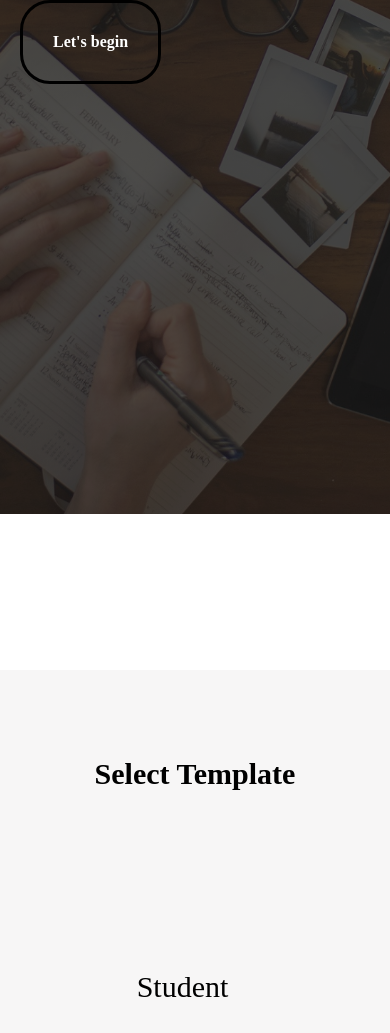
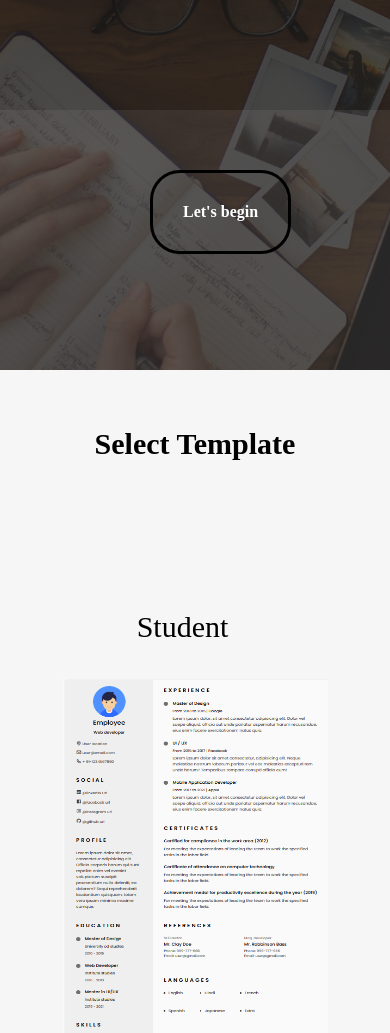
Before and after one commit to ShreyanshBhagat11/Resume-Builder, a plain HTML site: page index.html in a window 390 px wide. Shown: the part 330-1363 px from the top of the page. Drawn offline with Linux system fonts and the light colour scheme.

Commit message:
Update style.css

```diff
--- a/CSS/style.css
+++ b/CSS/style.css
@@ -142,7 +142,7 @@
         font-size: 20px;
     }
 
-    @media screen and (max-width: 430px) {
+   /* @media screen and (max-width: 430px) {
        .content h1 {
             margin: 15px -25px;
         }
@@ -153,7 +153,7 @@
         #img-section {
             display: flex;
             flex-wrap: wrap;
-            /* grid-template-rows: repeat(1, auto); */
+            /* grid-template-rows: repeat(1, auto);
             flex-direction: column;
         }
         .img-size {
@@ -175,7 +175,7 @@
             font-size: 30px;
             position: relative;
             top: 300px;
-            /* left: 0px; */
+            /* left: 0px;
             right: 70px;
         }
         #startBtn {
@@ -187,6 +187,60 @@
         }
         footer {
             top: 1570px;
+        }
+    }*/
+   @media screen and (max-width: 430px) {
+        .content h1 {
+            margin: 15px -7px;
+        }
+        .content::before {
+            width: 100vw;
+            height: 700px;
+        }
+        #middle-heading::before {
+            top: 700px;
+            height: 1700px;
+            top: 440px;
+            background-color: rgba(182, 171, 171, 0.11);
+        }
+        #img-section {
+            display: flex;
+            flex-wrap: wrap;
+            /* grid-template-rows: repeat(1, auto); */
+            flex-direction: column;
+        }
+        .img-size {
+            height: 413px;
+            width: 265px;
+        }
+        #img-section img {
+            display: block;
+            margin: 35px auto;
+            top: -60px;
+            z-index: -1;
+        }
+        #middle-heading {
+            text-align: center;
+            margin-top: 430px;
+            font-size: 30px;
+            font-weight: bold;
+        }
+        .Label {
+            font-size: 30px;
+            position: relative;
+            top: -60px;
+            /* left: 0px; */
+            right: 70px;
+        }
+        #startBtn {
+            top: 500px;
+            left: 150px;
+        }
+        .content h1 {
+            font-size: 40px;
+        }
+        footer {
+            top: 1510px;
         }
     }
 
```
